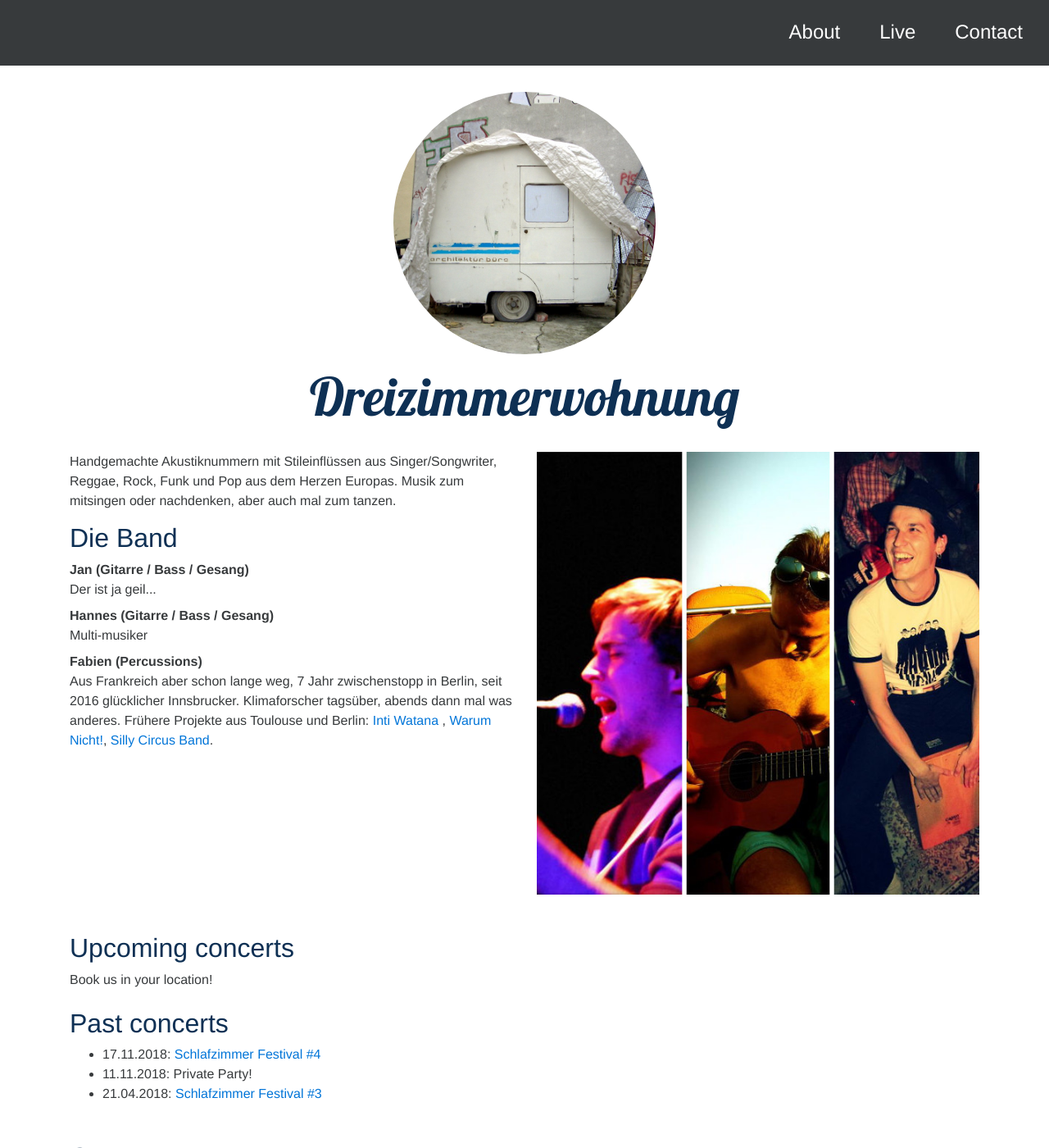
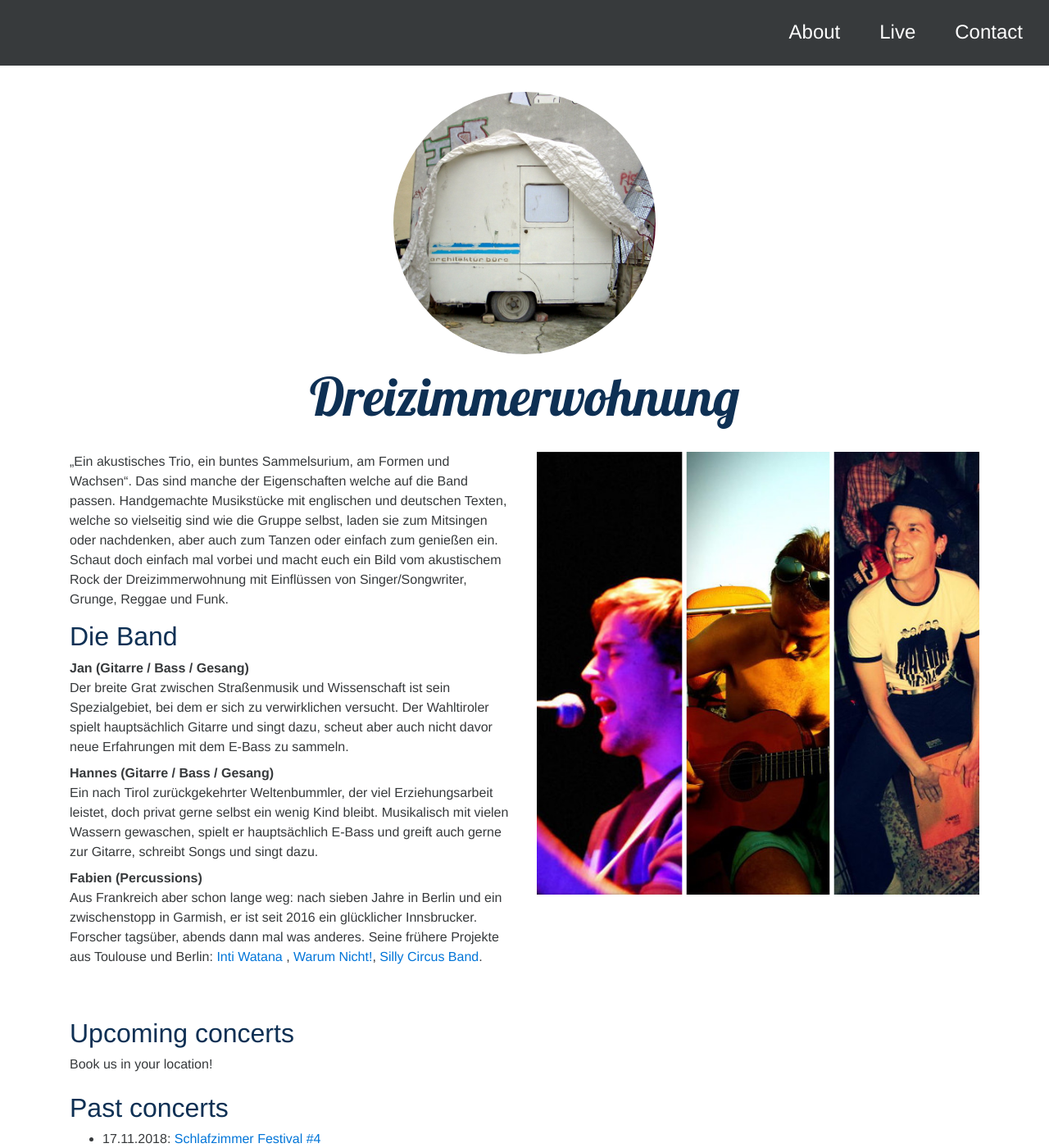
Before and after one commit to dreizimmerwohnung/dreizimmerwohnung.github.io, a Jekyll site: the page built from index.html, in a window 1280 px wide and 1400 px high. Shown: the whole window at 82% size. Built offline with Jekyll 4.4.1, drawn with Linux system fonts in a browser that asks for light colours; nearby versions of some CDN libraries.

Commit message:
Update texts

```diff
--- a/_includes/about.html
+++ b/_includes/about.html
@@ -6,22 +6,35 @@
 
         <div class="col-sm-12 col-md-6">
             <p>
-                Handgemachte Akustiknummern mit Stileinflüssen aus Singer/Songwriter,
-                Reggae, Rock, Funk und Pop aus dem Herzen Europas. Musik zum
-                mitsingen oder nachdenken, aber auch mal zum tanzen.
+                „Ein akustisches Trio, ein buntes Sammelsurium, am Formen und Wachsen“.
+                Das sind manche der Eigenschaften welche auf die Band passen.
+                 Handgemachte Musikstücke mit englischen und deutschen Texten,
+                 welche so vielseitig sind wie die Gruppe selbst, laden sie zum
+                 Mitsingen oder nachdenken, aber auch zum Tanzen oder einfach zum genießen ein.
+                 Schaut doch einfach mal vorbei und macht euch ein Bild vom akustischem Rock
+                 der Dreizimmerwohnung mit Einflüssen von Singer/Songwriter, Grunge, Reggae und Funk.
             </p>
 
             <h2>Die Band</h2>
 
             <dl>
              <dt>Jan (Gitarre / Bass / Gesang)</dt>
-             <dd>Der ist ja geil...</dd>
+             <dd>Der breite Grat zwischen Straßenmusik und Wissenschaft ist sein
+               Spezialgebiet, bei dem er sich zu verwirklichen versucht. Der
+               Wahltiroler spielt hauptsächlich Gitarre und singt dazu,
+               scheut aber auch nicht davor neue Erfahrungen mit dem E-Bass zu
+               sammeln.</dd>
              <dt>Hannes (Gitarre / Bass / Gesang)</dt>
-             <dd>Multi-musiker</dd>
+             <dd>Ein nach Tirol zurückgekehrter Weltenbummler, der viel
+               Erziehungsarbeit leistet, doch privat gerne selbst ein wenig
+               Kind bleibt. Musikalisch mit vielen Wassern gewaschen,
+               spielt er hauptsächlich E-Bass und greift auch gerne zur
+               Gitarre, schreibt Songs und singt dazu.</dd>
              <dt>Fabien (Percussions)</dt>
-             <dd>Aus Frankreich aber schon lange weg, 7 Jahr zwischenstopp in
-               Berlin, seit 2016 glücklicher Innsbrucker. Klimaforscher tagsüber,
-               abends dann mal was anderes. Frühere Projekte aus Toulouse und Berlin:
+             <dd>Aus Frankreich aber schon lange weg: nach sieben
+               Jahre in Berlin und ein zwischenstopp in Garmish, er ist seit
+               2016 ein glücklicher Innsbrucker. Forscher tagsüber,
+               abends dann mal was anderes. Seine frühere Projekte aus Toulouse und Berlin:
              <a href="https://www.jamendo.com/artist/348758/inti-watana/albums"> Inti Watana </a>,
              <a href="http://wnband.wixsite.com/warum-nicht"> Warum Nicht!</a>,
              <a href="https://sillycircusband.bandcamp.com/"> Silly Circus Band</a>.
```
